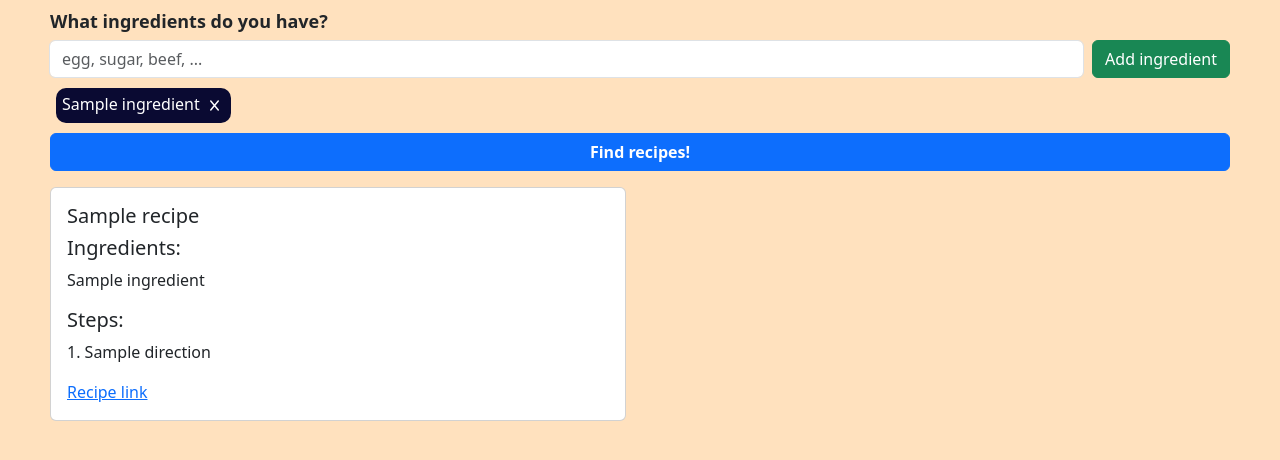
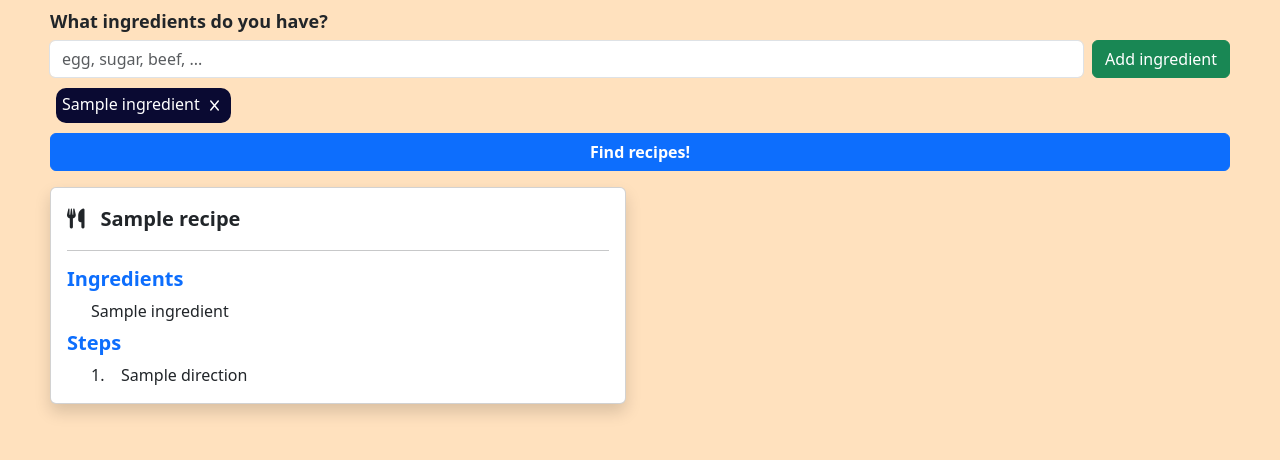
Before and after one commit to gpot22/RecipeRecommendations, a Flask app: template website/templates/home.html in a window 1280 px wide. Shown: the part 230-690 px from the top of the page. Run offline with Flask 3, Linux system fonts and the light colour scheme; the template is opened without the code that fills it: most values are stand-ins (such as "Sample title", 1, 10 or a date in 2020).

Commit message:
recipe card format (can be improved upon)

```diff
--- a/website/static/styles.css
+++ b/website/static/styles.css
@@ -123,3 +123,13 @@
 .fade-in-div * {
     animation: fadeInSlide 1s
 }
+
+.recipe-title {
+    font-weight: bold;
+    text-decoration: none;
+    font-size: 1.25rem;
+}
+
+.recipe-title:hover{
+    text-decoration: 1px underline
+}
--- a/website/templates/home.html
+++ b/website/templates/home.html
@@ -1,18 +1,25 @@
 {% extends "base.html" %}
 
-{% block title %} Re:Recipes {% endblock %}
+{% block title %} &#129365; Re:Recipes {% endblock %}
 
 {% block content %}
 <div id="results" class="results">
     {% for recipe in recipes %}
-    <div class="card">
+    <div class="card mb-2 shadow">
         <div class="card-body">
-            <h5 class="card-title">{{recipe.name}}</h5>
-            <h5 class="card-text">Ingredients:</h2>
-            {% for i in recipe.ingredients %}<p class="card-text">{{i}}</p>{% endfor %}
-            <h5 class="card-text">Steps:</h2>
-            {% for i in range(recipe.directions|length) %}<p class="card-text">{{i+1}}. {{recipe.directions[i]}}</p>{% endfor %}
-            <a href="http://{{recipe.NER}}" class="card-link">Recipe link</a>
+            <a href="http://{{recipe.link}}" class="card-title recipe-title" ><i class="fa-solid fa-cutlery me-3"></i>{{recipe.name}}</a>
+            <hr>
+            <h5 class="card-text text-primary" style="font-weight: 600;">Ingredients</h5>
+            <div class="ms-4">
+                {% for i in recipe.ingredients %}<p class="card-text">{{i}}</p>{% endfor %}
+            </div>
+            <!-- {% for i in recipe.ingredients %}<p class="card-text">{{i}}</p>{% endfor %} -->
+            <h5 class="card-text mt-2 text-primary" style="font-weight: 600;"">Steps</h2>
+                <div class="ms-4">
+                    {% for i in range(recipe.directions|length) %}<p class="card-text">{{i+1}}.&nbsp;&nbsp;&nbsp;&nbsp;{{recipe.directions[i]}}</p>{% endfor %}
+                </div>
+            <!-- {% for i in range(recipe.directions|length) %}<p class="card-text">{{i+1}}.&nbsp;&nbsp;&nbsp;&nbsp;{{recipe.directions[i]}}</p>{% endfor %} -->
+            <!-- <a href="http://{{recipe.NER}}" class="card-link">Recipe link</a> -->
         </div>
     </div>
     {% endfor %}
--- a/website/views.py
+++ b/website/views.py
@@ -1,6 +1,7 @@
 import ast
 from flask import Blueprint, render_template, request
 from website.data_table import supabase
+import random
 
 views = Blueprint('views', __name__)
 
@@ -17,4 +18,5 @@ def update_recipes():
             ingredients = ast.literal_eval(ingredients)
             print(ingredients)
         recipes = supabase.table("recipe2").select('*').contains('NER', ingredients).execute().data # return dish object(s) based on ingredients
+        random.shuffle(recipes)  # OPTIONAL FEATURE: randomize query order to give user some variety and simulate what it might be like if we were to use ML
         return render_template("home.html",recipes=recipes, ingredients=ingredients, query=True)
```
